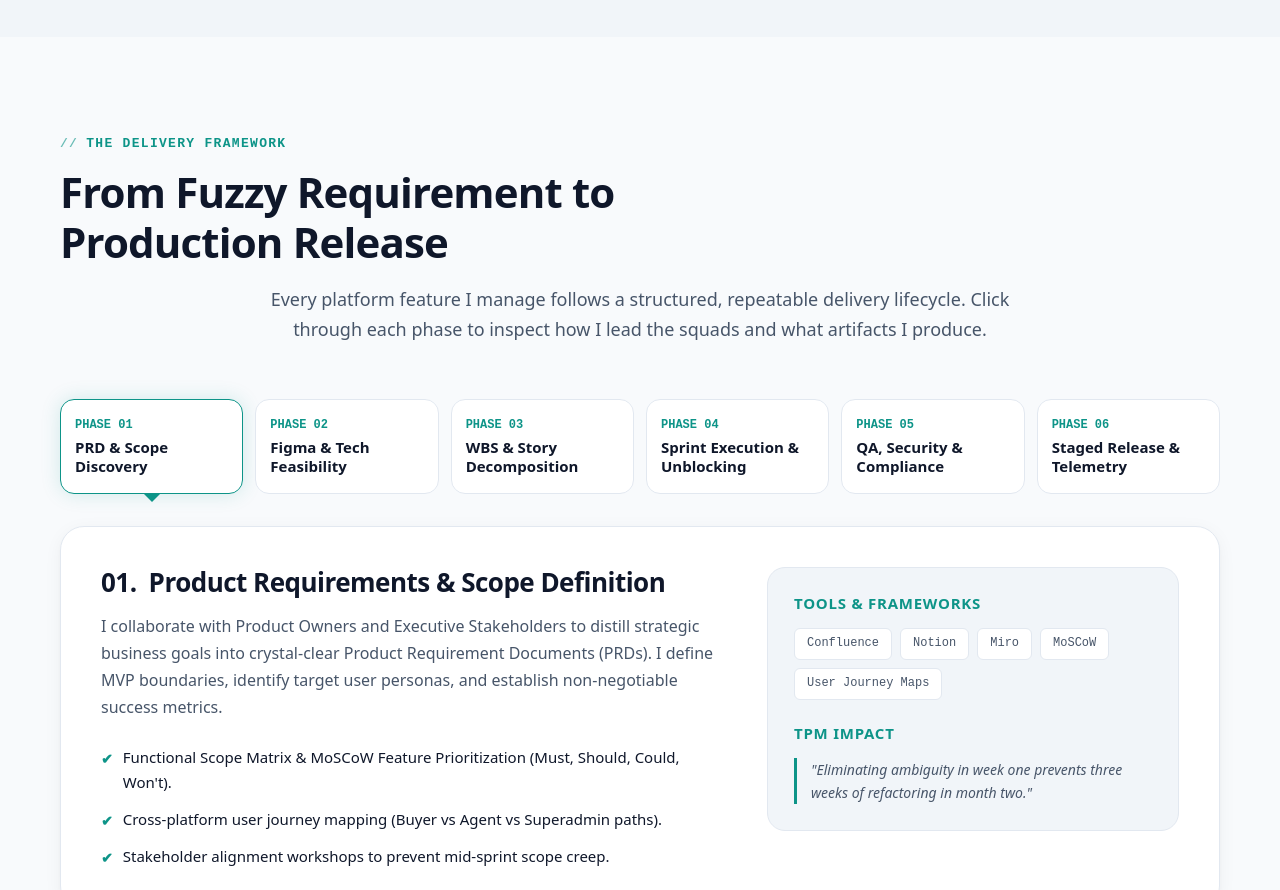
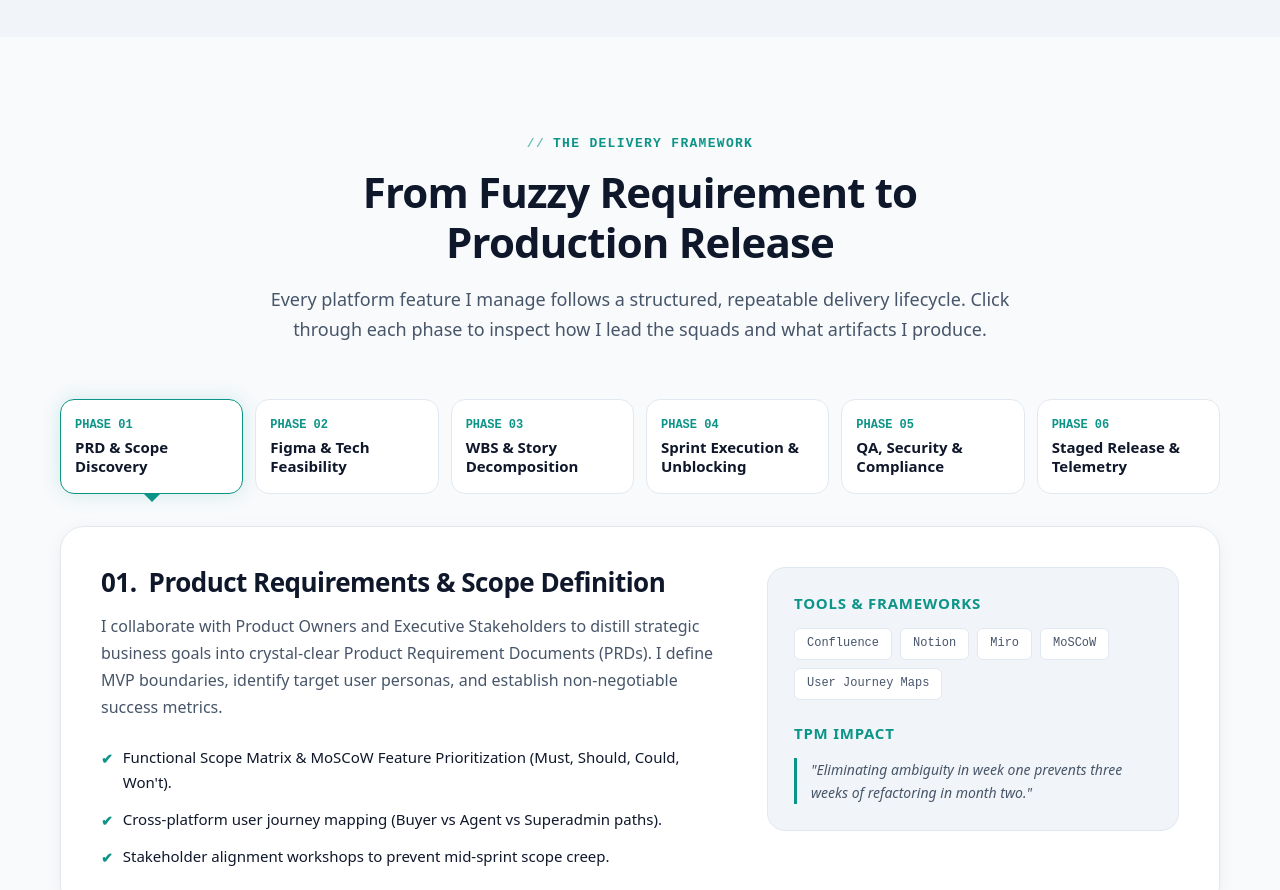
Before and after one commit to divinesamuel-afk/Hope-s-Portfolio, a plain HTML site: page index.html in a window 1280 px wide. Shown: the part 2060-2950 px from the top of the page. Drawn offline with nearby package versions, Linux system fonts and the light colour scheme.

Commit message:
Center headings above centered copy
Co-authored-by: Copilot <223556219+Copilot@users.noreply.github.com>

```diff
--- a/portfolio.css
+++ b/portfolio.css
@@ -239,6 +239,8 @@ h1, h2, h3, h4, h5, h6 {
   letter-spacing: 0.1em;
   margin-bottom: 12px;
   display: flex;
+  width: 100%;
+  justify-content: center;
   align-items: center;
   gap: 8px;
 }
@@ -252,6 +254,9 @@ h1, h2, h3, h4, h5, h6 {
   font-size: clamp(30px, 4vw, 42px);
   margin-bottom: 16px;
   max-width: 24ch;
+  margin-left: auto;
+  margin-right: auto;
+  text-align: center;
 }
 
 .section-copy {
```
